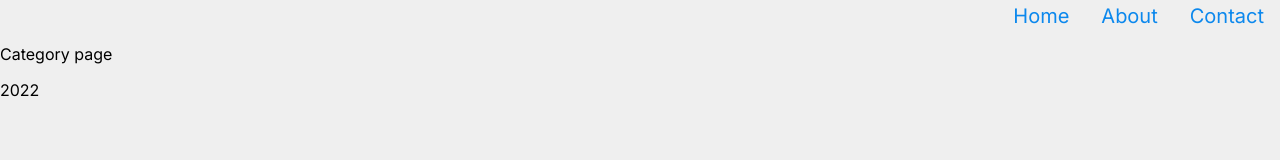
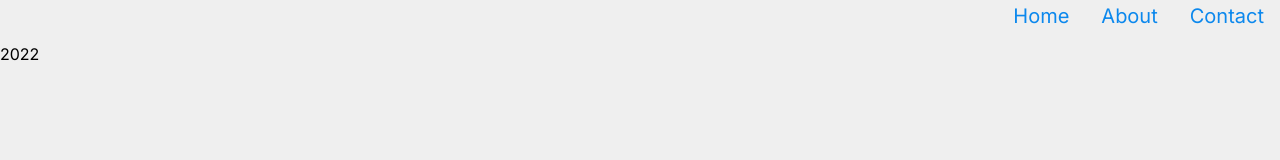
Before and after one commit to cml815/about-a, a React (Create React App) app: page /categories in a window 1280 px wide. Shown: the top 160 px of the page. Built offline with nearby package versions, Linux system fonts and the light colour scheme.

Commit message:
start render category

```diff
--- a/src/components/Category.jsx
+++ b/src/components/Category.jsx
@@ -12,7 +12,8 @@ export function Category () {
   return (
     <>
 
-      <p>Category page</p>
+      <p>{params.projectId}</p>
+      <p></p>
     </>
   )
 
--- a/src/components/Project.jsx
+++ b/src/components/Project.jsx
@@ -5,7 +5,6 @@ import styles from './Project.module.css'
 import "../App.css";
 import Sidebar from './Sidebar';
 import { getProject } from '../data';
-import ProjectImage from './ProjectImage';
 
 export function Project() {
   let params = useParams();
--- a/src/components/Sidebar.jsx
+++ b/src/components/Sidebar.jsx
@@ -11,7 +11,7 @@ export default function Sidebar() {
           padding: "1rem",
         }}
       >
-          <a href="/">All Projects</a>
+          <a href="/gi">All Projects</a>
         {projects.map((project) => (
           <NavLink
             style={({ isActive }) => {
--- a/src/data.js
+++ b/src/data.js
@@ -202,7 +202,6 @@ let projects = [
     title0: "This 3-wheeled electric car is the 'Volkswagen Beetle of the 21st century'",
   }
 
-
 ]
 
 export function getProjects () {
```
